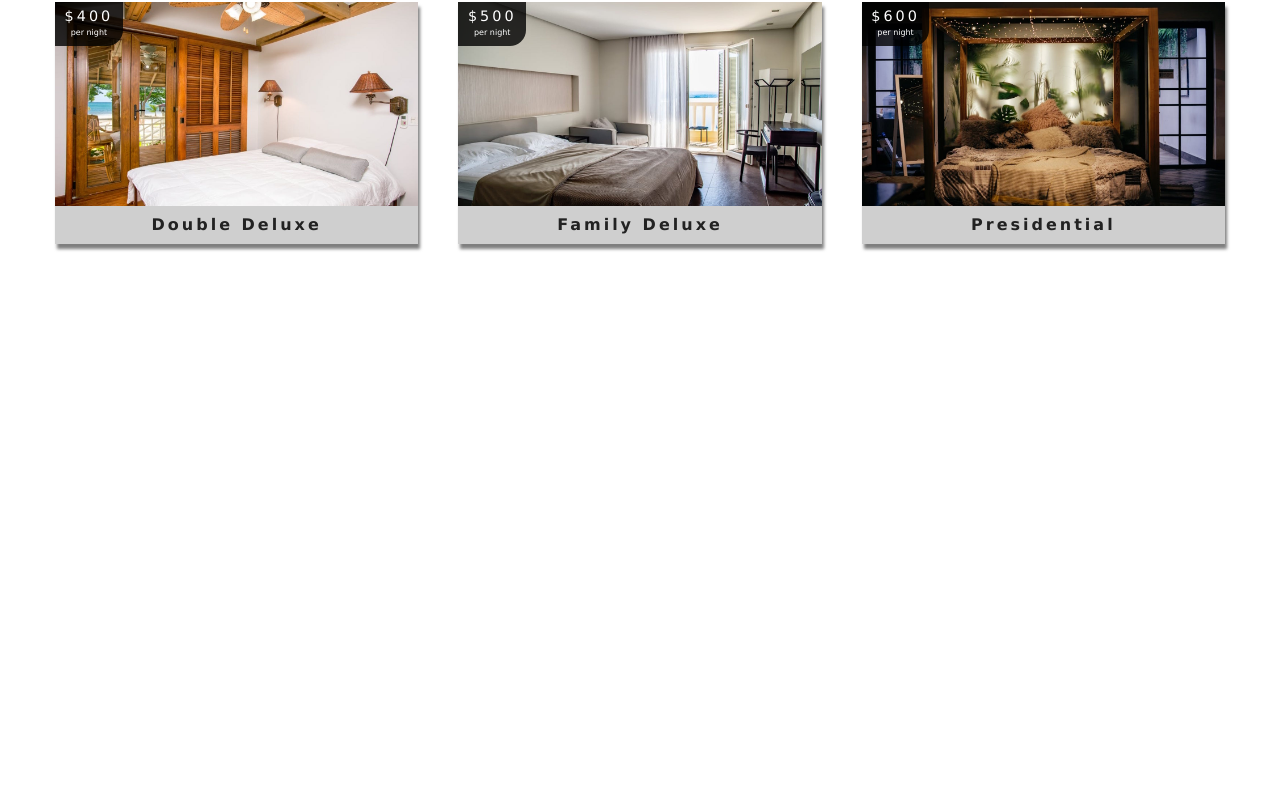
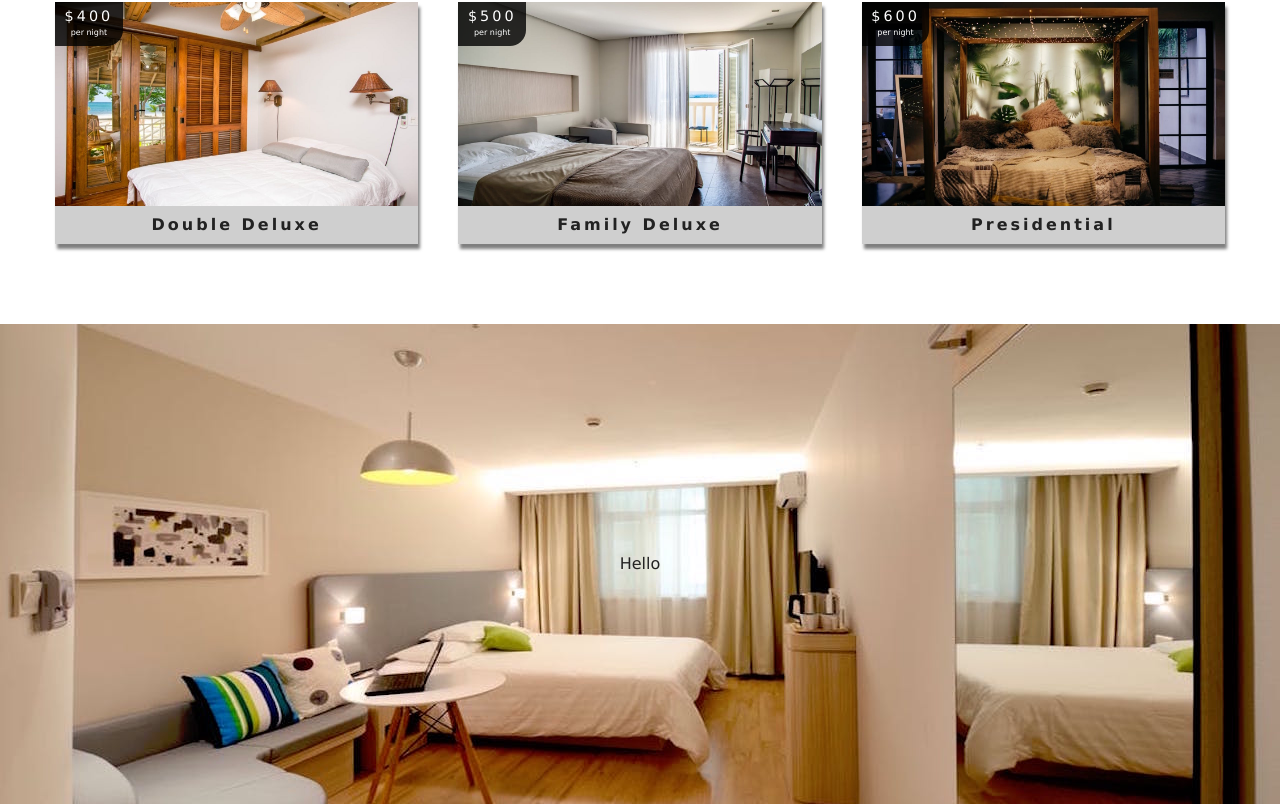
Before and after one commit to tan-ahmed/beach-resort, a React (Create React App) app: page / in a window 1280 px wide. Shown: the part 1482-2286 px from the top of the page. Before the commit the page ends 1806 px from the top, so only its background shows below. Built offline with nearby package versions, Linux system fonts and the light colour scheme.

Commit message:
styled hero components

```diff
--- a/package.json
+++ b/package.json
@@ -7,7 +7,8 @@
     "react-dom": "^16.9.0",
     "react-icons": "^3.7.0",
     "react-router-dom": "^5.0.1",
-    "react-scripts": "3.1.1"
+    "react-scripts": "3.1.1",
+    "styled-components": "^4.3.2"
   },
   "scripts": {
     "start": "react-scripts start",
--- /dev/null
+++ b/src/components/StyledHero.js
@@ -0,0 +1,12 @@
+import styled from 'styled-components'
+import defaultImg from '../images/room-1.jpeg'
+
+const StyledHero = styled.header`
+    min-height: 60vh;
+    background: url(${props => props.img ? props.img:defaultImg}) center/cover no-repeat;
+    display: flex;
+    align-items: center;
+    justify-content: center;
+`
+
+export default StyledHero;
--- a/src/pages/Home.js
+++ b/src/pages/Home.js
@@ -4,6 +4,8 @@
 import FeaturedRooms from '../components/FeaturedRooms'
 import {Link} from 'react-router-dom'
 import Services from '../components/Services'
+import Button from '../components/StyledHero'
+
 
 
 export default function Home() {
@@ -14,6 +16,7 @@
         </Hero>
         <Services />
         <FeaturedRooms/>
+        <Button>Hello</Button>
         </>
     )
 }
--- a/src/pages/SingleRoom.js
+++ b/src/pages/SingleRoom.js
@@ -4,6 +4,7 @@
 import Banner from '../components/Banner'
 import { Link } from 'react-router-dom'
 import { RoomContext } from '../context'
+import StyledHero from '../components/StyledHero'
 
 export default class SingleRoom extends Component {
     // prop being passed by react router
@@ -37,11 +38,11 @@
         const { name, description, capacity, size, price, extras, breakfast, pets, images } = room
 
         return (
-            <Hero hero='roomsHero'>
+            <StyledHero img={images[0] || this.state.defaultBcg}>
                 <Banner title={`${name} room`}>
                     <Link to="/rooms" className="btn-primary">Back to rooms</Link>
                 </Banner>
-            </Hero>
+            </StyledHero>
         )
     }
 }
```
Also changed, not shown: 1 other file (tests, documents, lock files or other folders).
